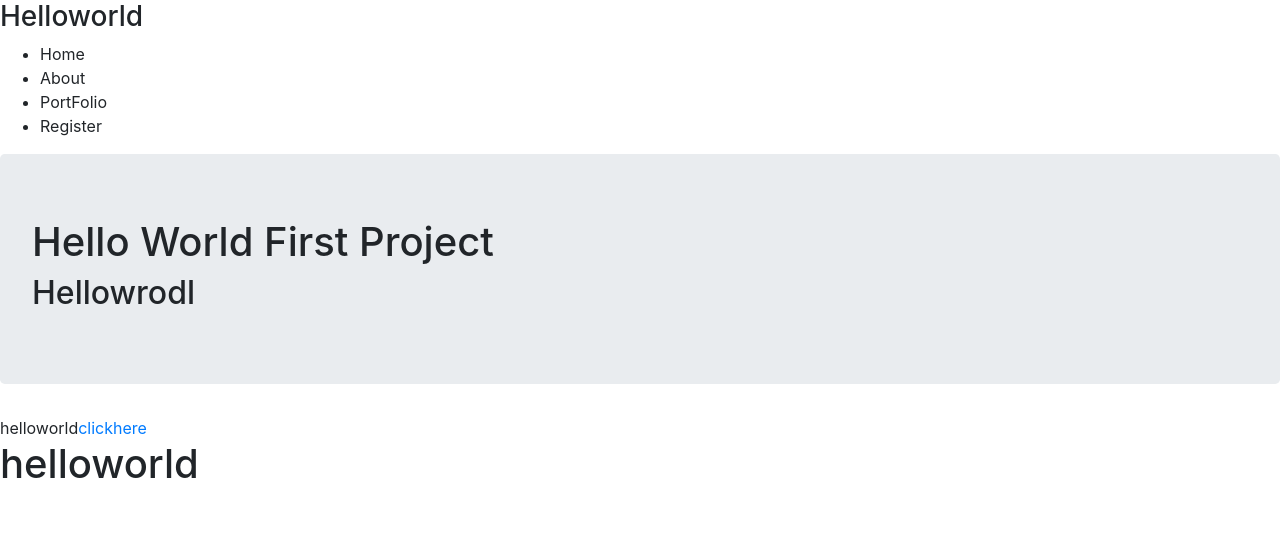
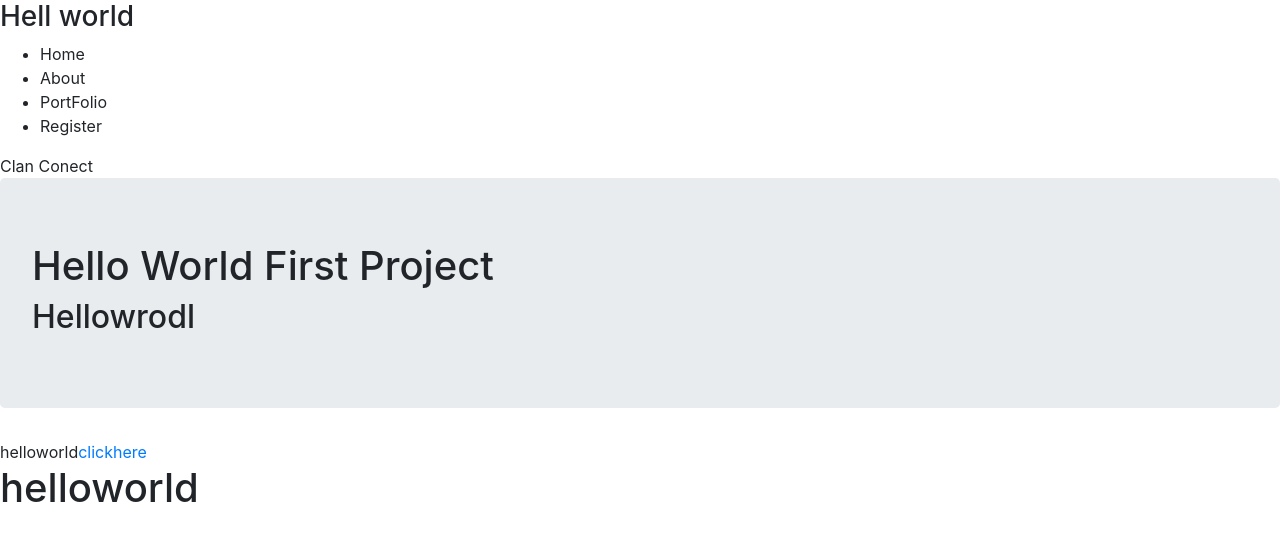
Before and after one commit to tekchandkumar/project, a plain HTML site: page js/home.html in a window 1280 px wide. Drawn offline with nearby package versions, Linux system fonts and the light colour scheme.

Commit message:
Code Added

```diff
--- a/js/home.html
+++ b/js/home.html
@@ -11,7 +11,7 @@
         <header>
             <div class="'navbar">
                 <div class="'navbar-brand">
-                    <h3>Helloworld</h3>
+                    <h3>Hell world</h3>
                 </div>
                 <ul class="'nav">
                     <li class="nav-item">
@@ -27,7 +27,7 @@
                         <a type="button" class="'btn btn-default">Register</a>
                     </li>
                 </ul>
-
+               Clan Conect
             </div>
         </header>
         <div class="jumbotron">
```
Also changed, not shown: 1 other file.
